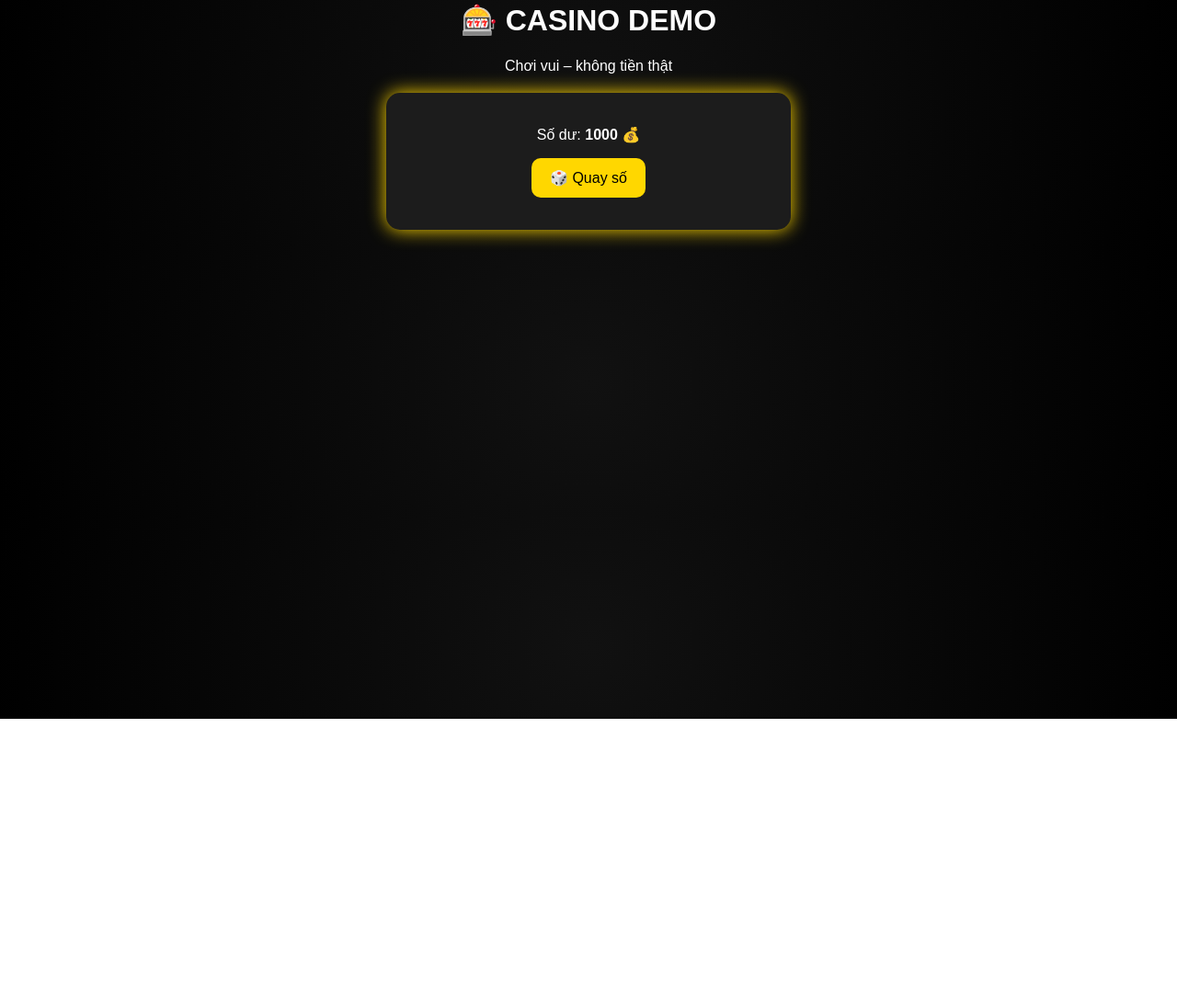
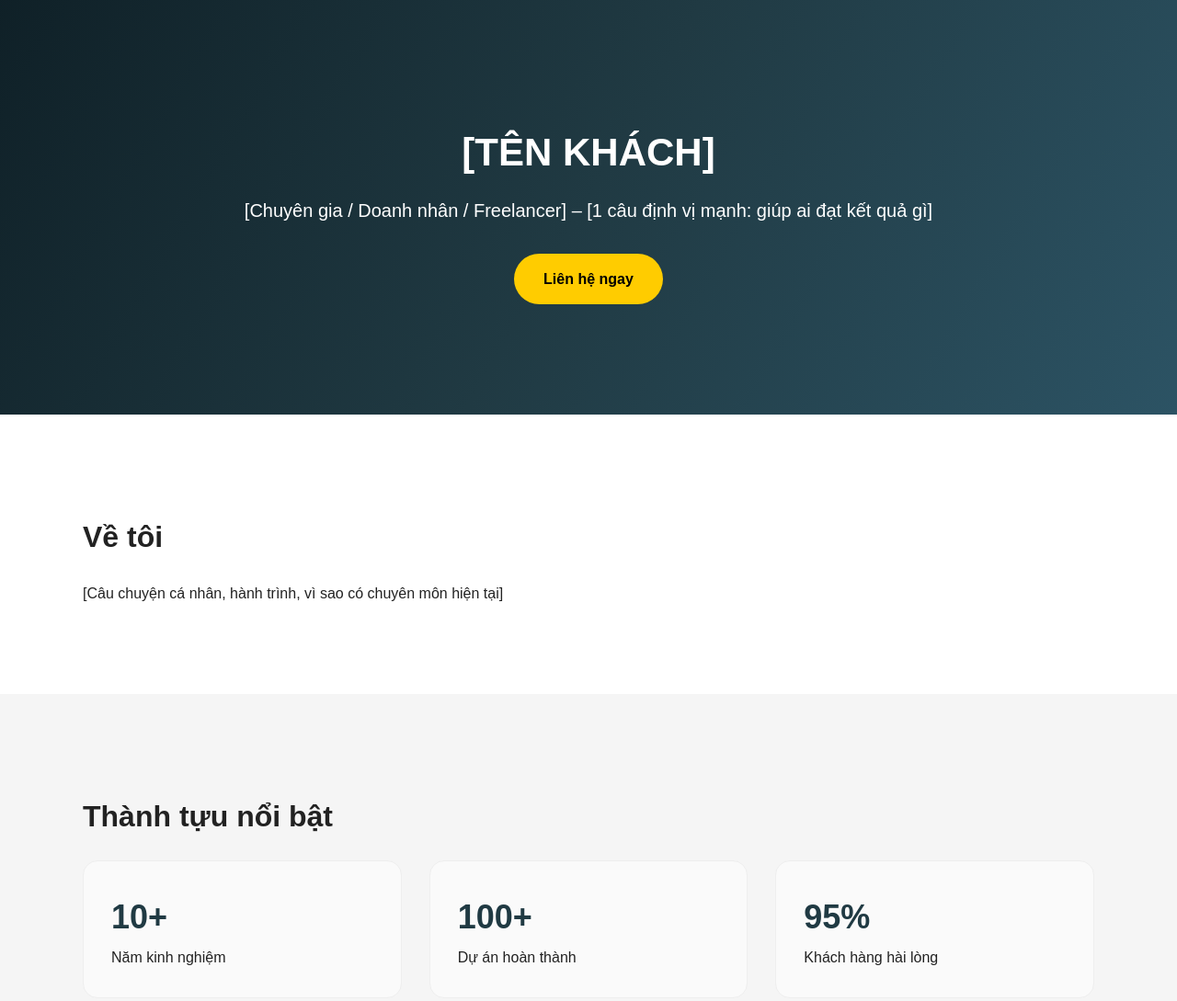
Before and after one commit to b464pytddk-lang/casino-demo, a plain HTML site: page index.html in a window 1280 px wide. Shown: the part 18-1107 px from the top of the page at 92% size. Before the commit the page ends 800 px from the top, so only its background shows below. Drawn offline with Linux system fonts and the light colour scheme.

Commit message:
Revamp index.html with new layout and styles
Updated the website title and added meta tags for viewport and description. Modified styles for body, header, and cards, and added new sections for achievements, services, and contact information.

```diff
--- a/index.html
+++ b/index.html
@@ -2,69 +2,106 @@
 <html lang="vi">
 <head>
 <meta charset="UTF-8">
-<title>🎰 Casino Demo</title>
+<title>[Tên khách] | Website chính thức</title>
+<meta name="viewport" content="width=device-width, initial-scale=1.0">
+<meta name="description" content="[Mô tả ngắn về chuyên môn – uy tín]">
 <style>
-body {
-  background: radial-gradient(circle, #111, #000);
-  color: white;
-  font-family: Arial;
-  text-align: center;
+body{
+margin:0;font-family:Arial,Helvetica,sans-serif;
+color:#222;background:#fff;line-height:1.7
 }
-.card {
-  background: #1c1c1c;
-  padding: 20px;
-  margin: 20px auto;
-  width: 90%;
-  max-width: 400px;
-  border-radius: 15px;
-  box-shadow: 0 0 20px gold;
+header{
+background:linear-gradient(120deg,#0f2027,#203a43,#2c5364);
+color:#fff;padding:120px 20px;text-align:center
 }
-button {
-  padding: 12px 20px;
-  font-size: 16px;
-  border-radius: 10px;
-  border: none;
-  background: gold;
-  cursor: pointer;
+header h1{font-size:42px;margin-bottom:10px}
+header p{font-size:20px;max-width:800px;margin:auto}
+.btn{
+display:inline-block;margin-top:30px;
+padding:14px 32px;border-radius:30px;
+background:#ffcc00;color:#000;
+font-weight:bold;text-decoration:none
 }
-#result {
-  font-size: 24px;
-  margin-top: 15px;
+section{padding:80px 20px}
+.container{max-width:1100px;margin:auto}
+h2{font-size:32px;margin-bottom:20px}
+.grid{
+display:grid;
+grid-template-columns:repeat(auto-fit,minmax(250px,1fr));
+gap:30px
+}
+.card{
+border:1px solid #eee;border-radius:16px;
+padding:30px;background:#fafafa
+}
+.stat{
+font-size:36px;font-weight:bold;color:#203a43
+}
+footer{
+background:#111;color:#aaa;
+text-align:center;padding:40px
 }
 </style>
 </head>
 
 <body>
 
-<h1>🎰 CASINO DEMO</h1>
-<p>Chơi vui – không tiền thật</p>
+<header>
+  <h1>[TÊN KHÁCH]</h1>
+  <p>[Chuyên gia / Doanh nhân / Freelancer] –
+  [1 câu định vị mạnh: giúp ai đạt kết quả gì]</p>
+  <a href="#contact" class="btn">Liên hệ ngay</a>
+</header>
 
+<section>
+<div class="container">
+<h2>Về tôi</h2>
+<p>[Câu chuyện cá nhân, hành trình, vì sao có chuyên môn hiện tại]</p>
+</div>
+</section>
+
+<section style="background:#f5f5f5">
+<div class="container">
+<h2>Thành tựu nổi bật</h2>
+<div class="grid">
+<div class="card"><div class="stat">10+</div>Năm kinh nghiệm</div>
+<div class="card"><div class="stat">100+</div>Dự án hoàn thành</div>
+<div class="card"><div class="stat">95%</div>Khách hàng hài lòng</div>
+</div>
+</div>
+</section>
+
+<section>
+<div class="container">
+<h2>Dịch vụ</h2>
+<div class="grid">
+<div class="card">Tư vấn chiến lược</div>
+<div class="card">Đào tạo / Coaching</div>
+<div class="card">Triển khai thực tế</div>
+</div>
+</div>
+</section>
+
+<section style="background:#f5f5f5">
+<div class="container">
+<h2>Khách hàng nói gì</h2>
 <div class="card">
-  <p>Số dư: <b><span id="money">1000</span> 💰</b></p>
-  <button onclick="play()">🎲 Quay số</button>
-  <div id="result"></div>
+“[Nhận xét tích cực, ngắn, có tên người thật hoặc chức danh]”
+<br><b>– [Tên]</b>
 </div>
+</div>
+</section>
 
-<script>
-let money = 1000;
+<section id="contact">
+<div class="container">
+<h2>Liên hệ</h2>
+<p>Email: [email] – Zalo: [sđt]</p>
+</div>
+</section>
 
-function play() {
-  if (money <= 0) {
-    document.getElementById("result").innerText = "💀 Hết tiền!";
-    return;
-  }
-
-  let win = Math.random() > 0.5;
-  if (win) {
-    money += 200;
-    document.getElementById("result").innerText = "🎉 Thắng +200!";
-  } else {
-    money -= 100;
-    document.getElementById("result").innerText = "😢 Thua -100!";
-  }
-  document.getElementById("money").innerText = money;
-}
-</script>
+<footer>
+© 2025 [Tên khách] – Website chính thức
+</footer>
 
 </body>
 </html>
```
